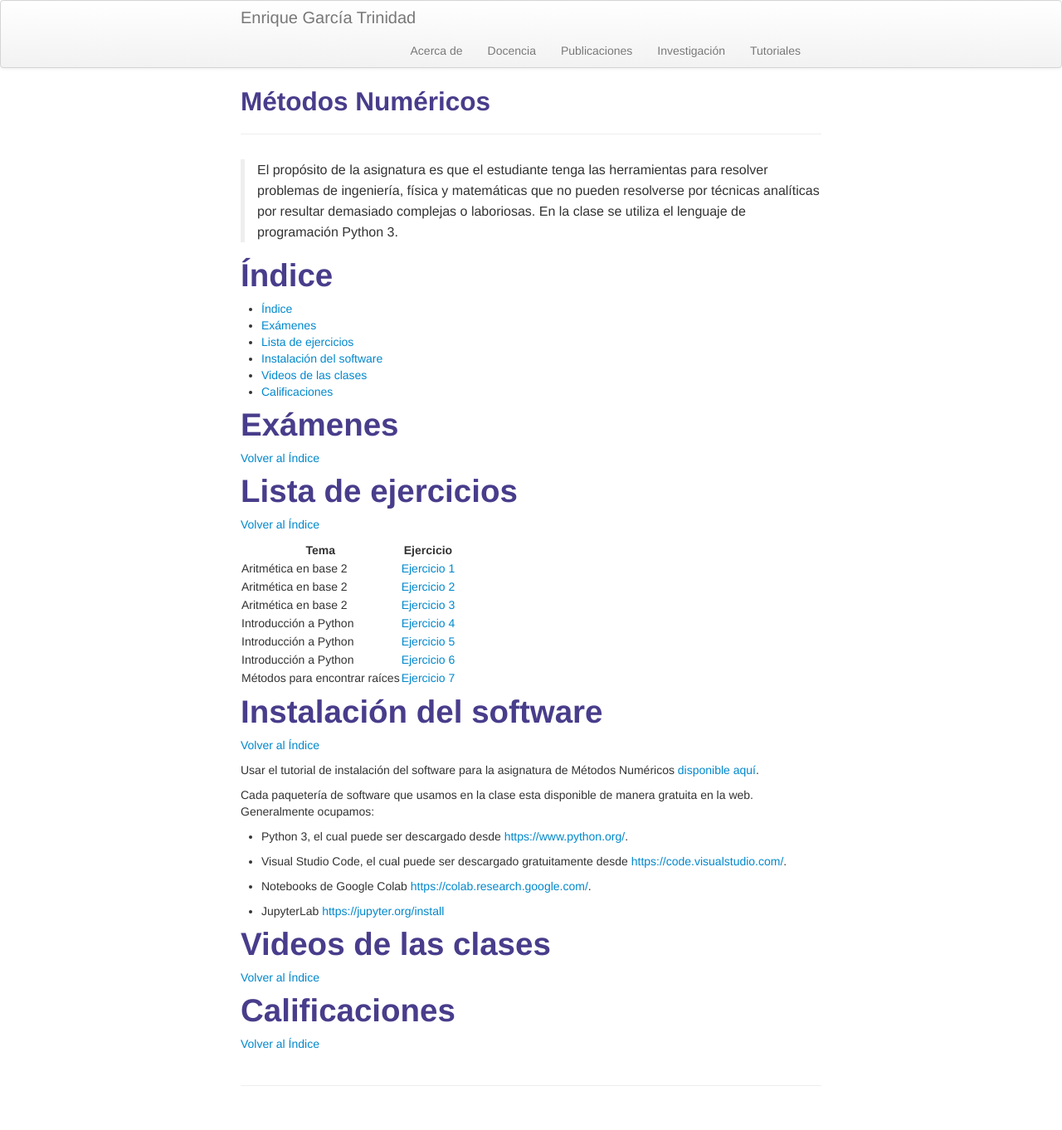
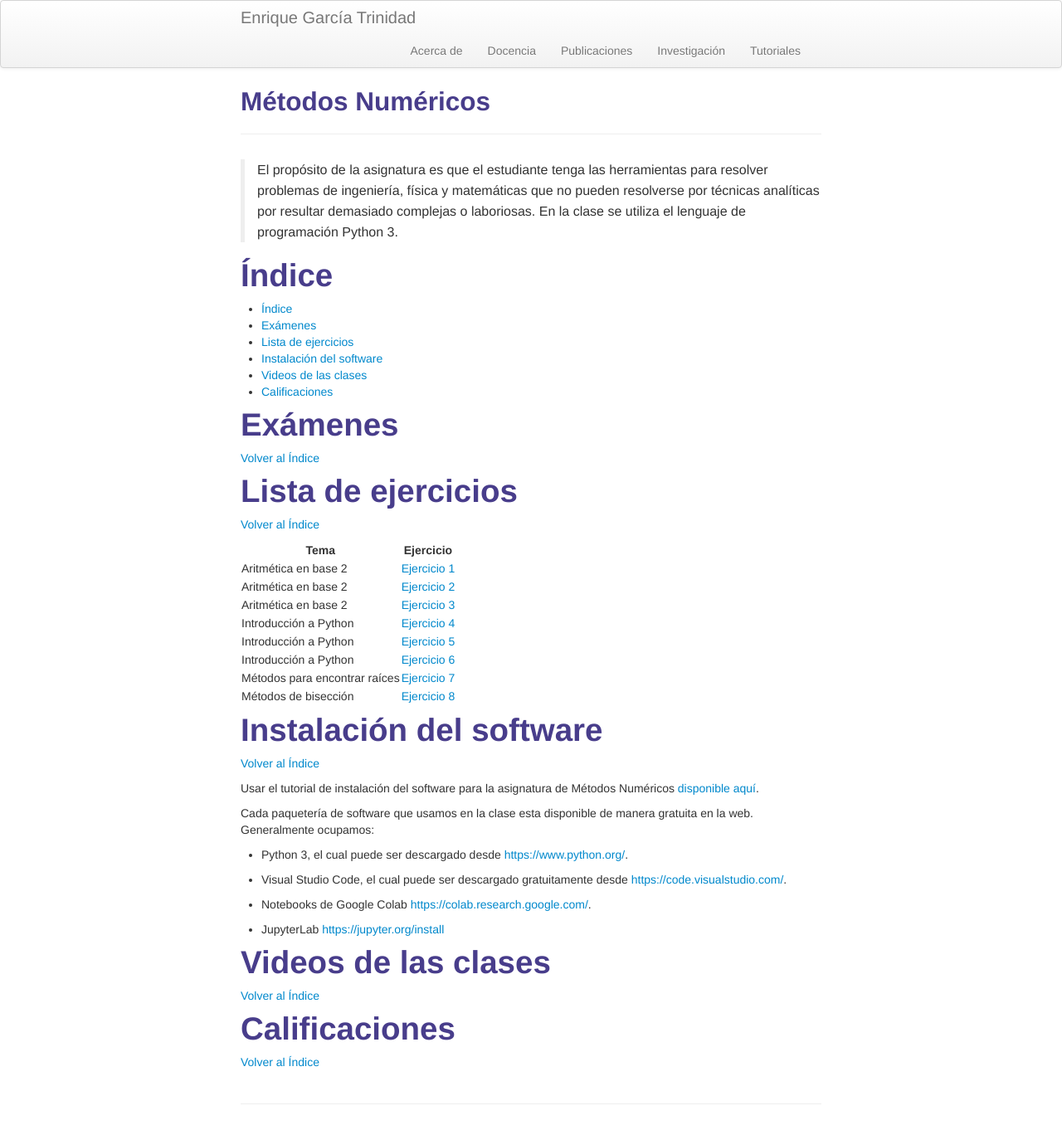
Before and after one commit to enriGarcia/enriGarcia.github.io, a Jekyll site: the page built from pages/teaching/metnum.md, in a window 1280 px wide. Shown: the whole page at 83% size. Built offline with Jekyll 4.4.1, drawn with Linux system fonts in a browser that asks for light colours; before the commit the page ends 1340 px from its top, so only the background shows below that.

Commit message:
metnum update

```diff
--- a/pages/teaching/metnum.md
+++ b/pages/teaching/metnum.md
@@ -28,6 +28,7 @@ description: Página de la asignatura de Métodos Numéricos.
 |Introducción a Python          |[Ejercicio 5    ]({{ BASE_PATH}}/pages/assignments/metnum_ex_05.pdf)|
 |Introducción a Python          |[Ejercicio 6    ]({{ BASE_PATH}}/pages/assignments/metnum_ex_06.pdf)|
 |Métodos para encontrar raíces  |[Ejercicio 7    ]({{ BASE_PATH}}/pages/assignments/metnum_ex_07.pdf)|
+|Métodos de bisección           |[Ejercicio 8    ]({{ BASE_PATH}}/pages/assignments/metnum_ex_08.pdf)|
 
 # Instalación del software
 [Volver al Índice](#índice)
```
Also changed, not shown: 1 other file.
